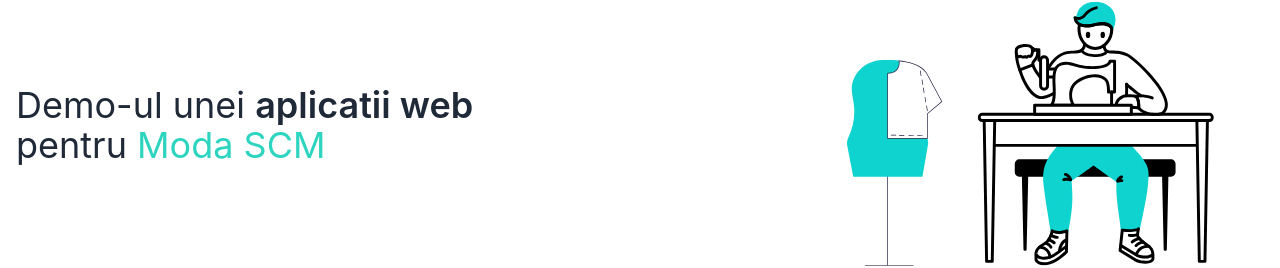
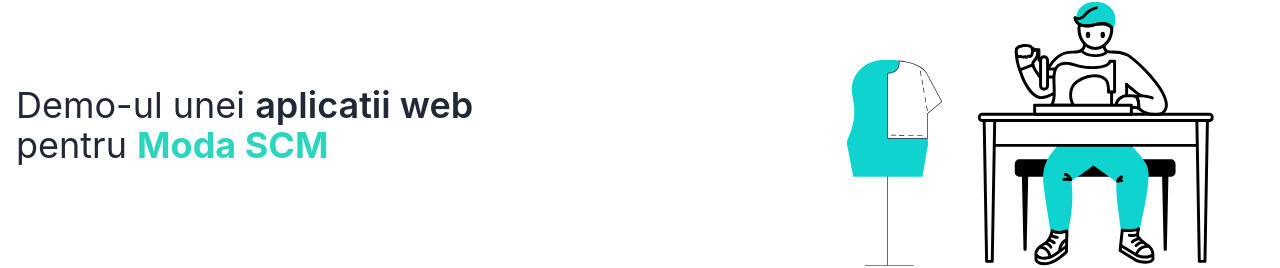
Before and after one commit to dragostruta/moda, a Next.js app: page / in a window 1280 px wide. Shown: the part 270-538 px from the top of the page. Built offline with nearby package versions, Linux system fonts and the light colour scheme.

Commit message:
add bolt font

```diff
--- a/pages/index.js
+++ b/pages/index.js
@@ -37,7 +37,7 @@
             <h1 className="text-3xl leading-snug text-gray-800 md:text-4xl">
               Demo-ul unei <span className="font-semibold">aplicatii web</span>
               <br className="hidden lg:block" /> pentru{" "}
-              <span className="text-teal-400">Moda SCM </span>
+              <span className="text-teal-400 font-bold">Moda SCM </span>
             </h1>
           </div>
           <div className="w-full mt-4 lg:mt-0 lg:w-1/2">
```
